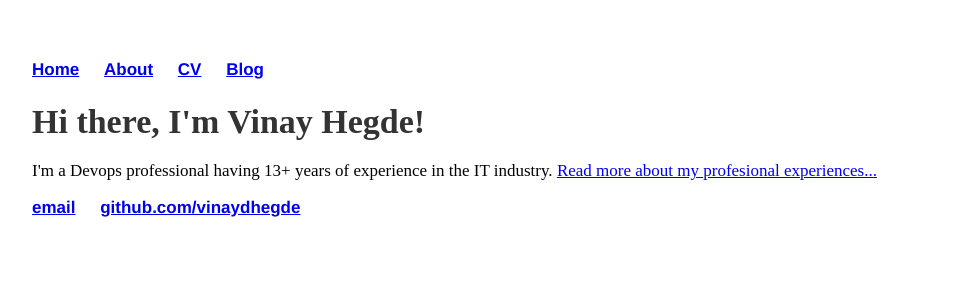
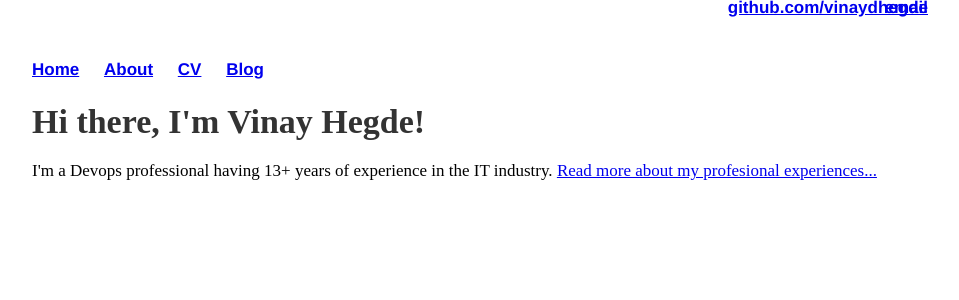
Before and after one commit to vinaydhegde/vinaydhegde.github.io, a Jekyll site: the page built from index.html, in a window 1280 px wide. Shown: the top 300 px of the page, without its empty margins (160-1119 px from the left). Built offline with Jekyll 4.4.1, drawn with Linux system fonts in a browser that asks for light colours.

Commit message:
Update main.css

```diff
--- a/css/main.css
+++ b/css/main.css
@@ -96,11 +96,9 @@ display: inline;
     position: relative;
     height: 200px;
     margin-top: -200px;
-    margin-right: 20px;
-
-
-
-
+  text-align: right;
+  float: right;
+    margin-left: 20px;
 }
 
 
```
